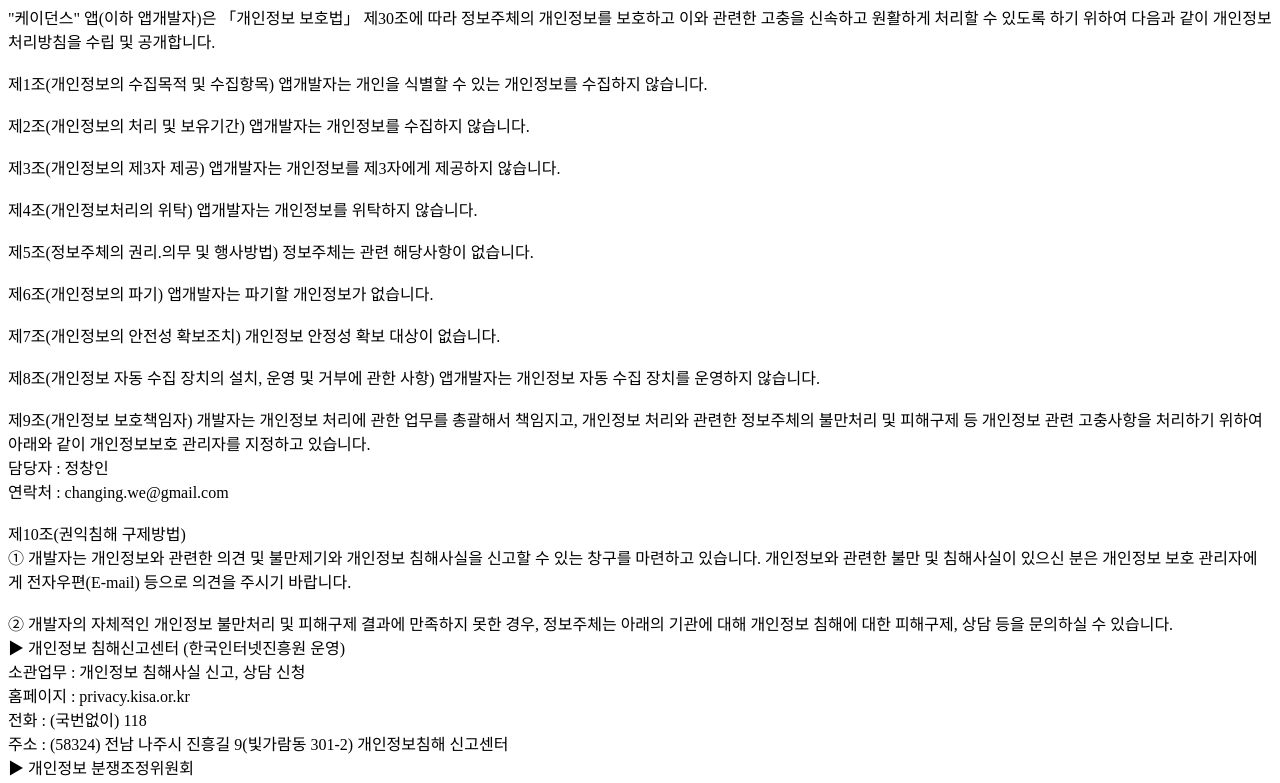
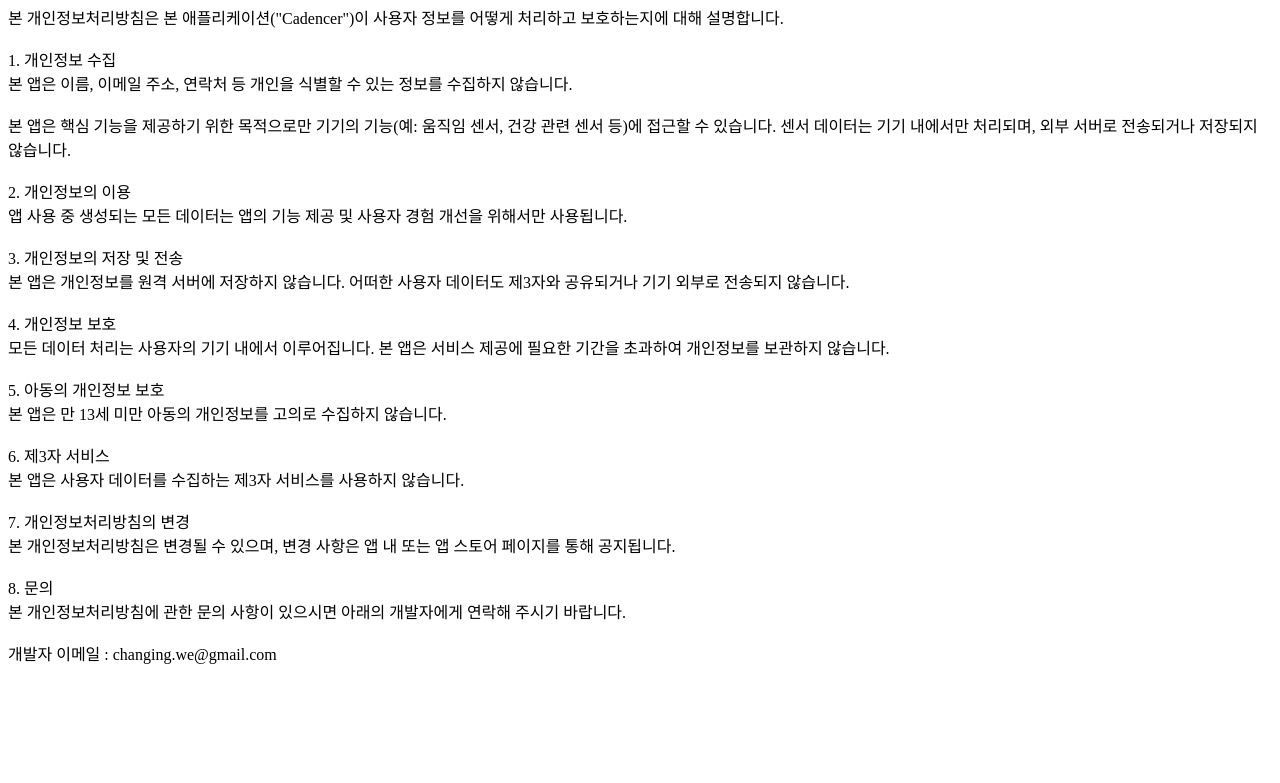
Before and after one commit to changingWe/cadence_privacy, a plain HTML site: page index.html in a window 1280 px wide. Shown: the part 65-848 px from the top of the page. After the commit the page ends 800 px from the top, so only its background shows below. Drawn offline with Linux system fonts and the light colour scheme.

Commit message:
Revise privacy policy content and headings
Updated the privacy policy text and structure in index.html.

```diff
--- a/index.html
+++ b/index.html
@@ -1,55 +1,43 @@
 <!DOCTYPE html>
-<html>
+<html lang="ko">
   <head>
     <meta charset="UTF-8">
-    <title>케이던스 개인정보처리방침</title>
+    <title>개인정보처리방침</title>
   </head>
- <body>
-  <strong style="box-sizing: border-box; font-size: 30px;">개인정보 처리방침</strong>
-  <br>
- <span style="font-size: 16px; font-weight: 400; white-space: pre-line;">
-  "케이던스" 앱(이하 앱개발자)은 「개인정보 보호법」 제30조에 따라 정보주체의 개인정보를 보호하고 이와 관련한 고충을 신속하고 원활하게 처리할 수 있도록 하기 위하여 다음과 같이 개인정보 처리방침을 수립 및 공개합니다.
+  <body>
+    <strong style="box-sizing: border-box; font-size: 30px;">개인정보처리방침</strong>
+    <br>
+    <span style="font-size: 16px; font-weight: 400; white-space: pre-line;">
+본 개인정보처리방침은 본 애플리케이션("Cadencer")이 사용자 정보를 어떻게 처리하고 보호하는지에 대해 설명합니다.
 
-제1조(개인정보의 수집목적 및 수집항목) 앱개발자는 개인을 식별할 수 있는 개인정보를 수집하지 않습니다.
+1. 개인정보 수집
+본 앱은 이름, 이메일 주소, 연락처 등 개인을 식별할 수 있는 정보를 수집하지 않습니다.
 
-제2조(개인정보의 처리 및 보유기간) 앱개발자는 개인정보를 수집하지 않습니다.
+본 앱은 핵심 기능을 제공하기 위한 목적으로만 기기의 기능(예: 움직임 센서, 건강 관련 센서 등)에 접근할 수 있습니다. 센서 데이터는 기기 내에서만 처리되며, 외부 서버로 전송되거나 저장되지 않습니다.
 
-제3조(개인정보의 제3자 제공) 앱개발자는 개인정보를 제3자에게 제공하지 않습니다.
+2. 개인정보의 이용
+앱 사용 중 생성되는 모든 데이터는 앱의 기능 제공 및 사용자 경험 개선을 위해서만 사용됩니다.
 
-제4조(개인정보처리의 위탁) 앱개발자는 개인정보를 위탁하지 않습니다.
+3. 개인정보의 저장 및 전송
+본 앱은 개인정보를 원격 서버에 저장하지 않습니다. 어떠한 사용자 데이터도 제3자와 공유되거나 기기 외부로 전송되지 않습니다.
 
-제5조(정보주체의 권리.의무 및 행사방법) 정보주체는 관련 해당사항이 없습니다.
+4. 개인정보 보호
+모든 데이터 처리는 사용자의 기기 내에서 이루어집니다. 본 앱은 서비스 제공에 필요한 기간을 초과하여 개인정보를 보관하지 않습니다.
 
-제6조(개인정보의 파기) 앱개발자는 파기할 개인정보가 없습니다.
+5. 아동의 개인정보 보호
+본 앱은 만 13세 미만 아동의 개인정보를 고의로 수집하지 않습니다.
 
-제7조(개인정보의 안전성 확보조치) 개인정보 안정성 확보 대상이 없습니다.
+6. 제3자 서비스
+본 앱은 사용자 데이터를 수집하는 제3자 서비스를 사용하지 않습니다.
 
-제8조(개인정보 자동 수집 장치의 설치, 운영 및 거부에 관한 사항) 앱개발자는 개인정보 자동 수집 장치를 운영하지 않습니다.
+7. 개인정보처리방침의 변경
+본 개인정보처리방침은 변경될 수 있으며, 변경 사항은 앱 내 또는 앱 스토어 페이지를 통해 공지됩니다.
 
-제9조(개인정보 보호책임자) 개발자는 개인정보 처리에 관한 업무를 총괄해서 책임지고, 개인정보 처리와 관련한 정보주체의 불만처리 및 피해구제 등 개인정보 관련 고충사항을 처리하기 위하여 아래와 같이 개인정보보호 관리자를 지정하고 있습니다.
-     담당자 : 정창인
-     연락처 : changing.we@gmail.com
+8. 문의
+본 개인정보처리방침에 관한 문의 사항이 있으시면 아래의 개발자에게 연락해 주시기 바랍니다.
 
-제10조(권익침해 구제방법)
-① 개발자는 개인정보와 관련한 의견 및 불만제기와 개인정보 침해사실을 신고할 수 있는 창구를 마련하고 있습니다. 개인정보와 관련한 불만 및 침해사실이 있으신 분은 개인정보 보호 관리자에게 전자우편(E-mail) 등으로 의견을 주시기 바랍니다.
+개발자 이메일 : changing.we@gmail.com
 
-② 개발자의 자체적인 개인정보 불만처리 및 피해구제 결과에 만족하지 못한 경우, 정보주체는 아래의 기관에 대해 개인정보 침해에 대한 피해구제, 상담 등을 문의하실 수 있습니다.
-   ▶ 개인정보 침해신고센터 (한국인터넷진흥원 운영)
-     소관업무 : 개인정보 침해사실 신고, 상담 신청
-     홈페이지 : privacy.kisa.or.kr
-     전화 : (국번없이) 118
-     주소 : (58324) 전남 나주시 진흥길 9(빛가람동 301-2) 개인정보침해 신고센터
-   ▶ 개인정보 분쟁조정위원회
-     소관업무 : 개인정보 분쟁조정신청, 집단분쟁조정 (민사적 해결)
-     홈페이지 : www.kopico.go.kr
-     전화 : (국번없이) 1833-6972
-     주소 : (03171)서울특별시 종로구 세종대로 209 정부서울청사 12층
-   ▶ 대검찰청 사이버범죄수사단 : (국번없이) 1301 (www.spo.go.kr)
-   ▶ 경찰청 사이버안전국 : (국번없이) 182 (cyberbureau.police.go.kr)
-
-
-제11조(개인정보 처리방침 변경) ① 이 개인정보 처리방침은 2025. 8. 12. 부터 적용됩니다.
-② 법령 및 방침에 따른 변경내용의 추가, 삭제 및 정정이 있는 경우에는 변경사항의 시행일 전부터 공지사항을 통하여 고지할 것입니다.
-  </span>
- </body>
+    </span>
+  </body>
 </html>
```
